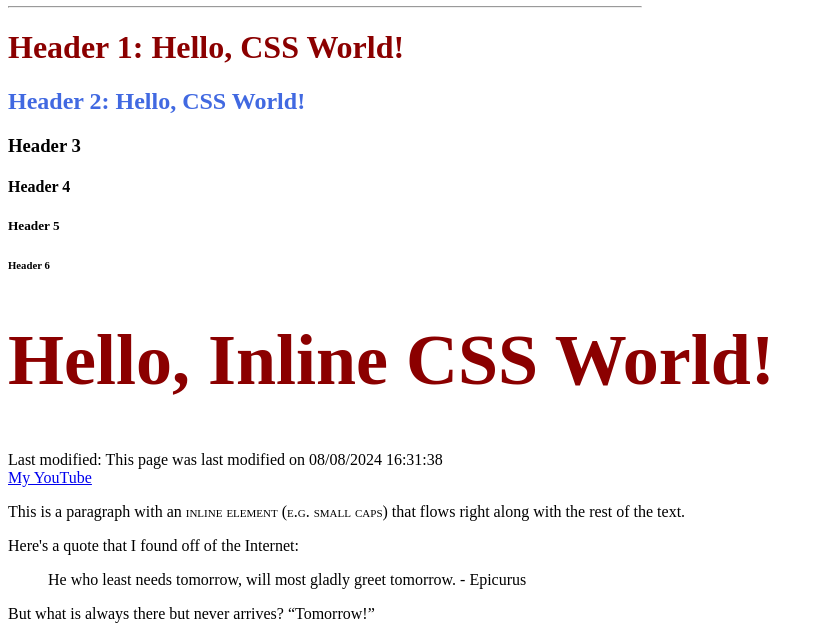
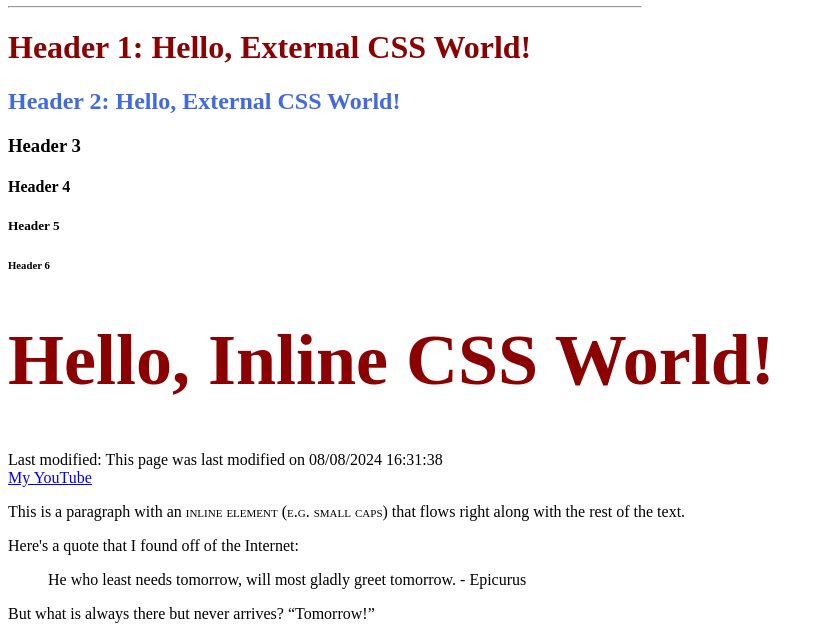
Before and after one commit to SoftmapYT/softmapyt.github.io, a plain HTML site: page index.html in a window 1280 px wide. Shown: the part 128-769 px from the top of the page, without its empty margins (0-824 px from the left). Drawn offline with Linux system fonts and the light colour scheme.

Commit message:
Update index.html

```diff
--- a/index.html
+++ b/index.html
@@ -12,8 +12,8 @@
         <img src="files/graphics/logos/v1.png" alt="Softmap Site Logo" title="Softmap Site Logo"><br>
 		Hello, HTML World! This is <strong>very <em>important</em>!</strong>
 		<hr align="left" width="50%">
-		<h1>Header 1: Hello, CSS World!</h1>
-		<h2>Header 2: Hello, CSS World!</h2>
+		<h1>Header 1: Hello, External CSS World!</h1>
+		<h2>Header 2: Hello, External CSS World!</h2>
 		<h3>Header 3</h3>
 		<h4>Header 4</h4>
 		<h5>Header 5</h5>
```
